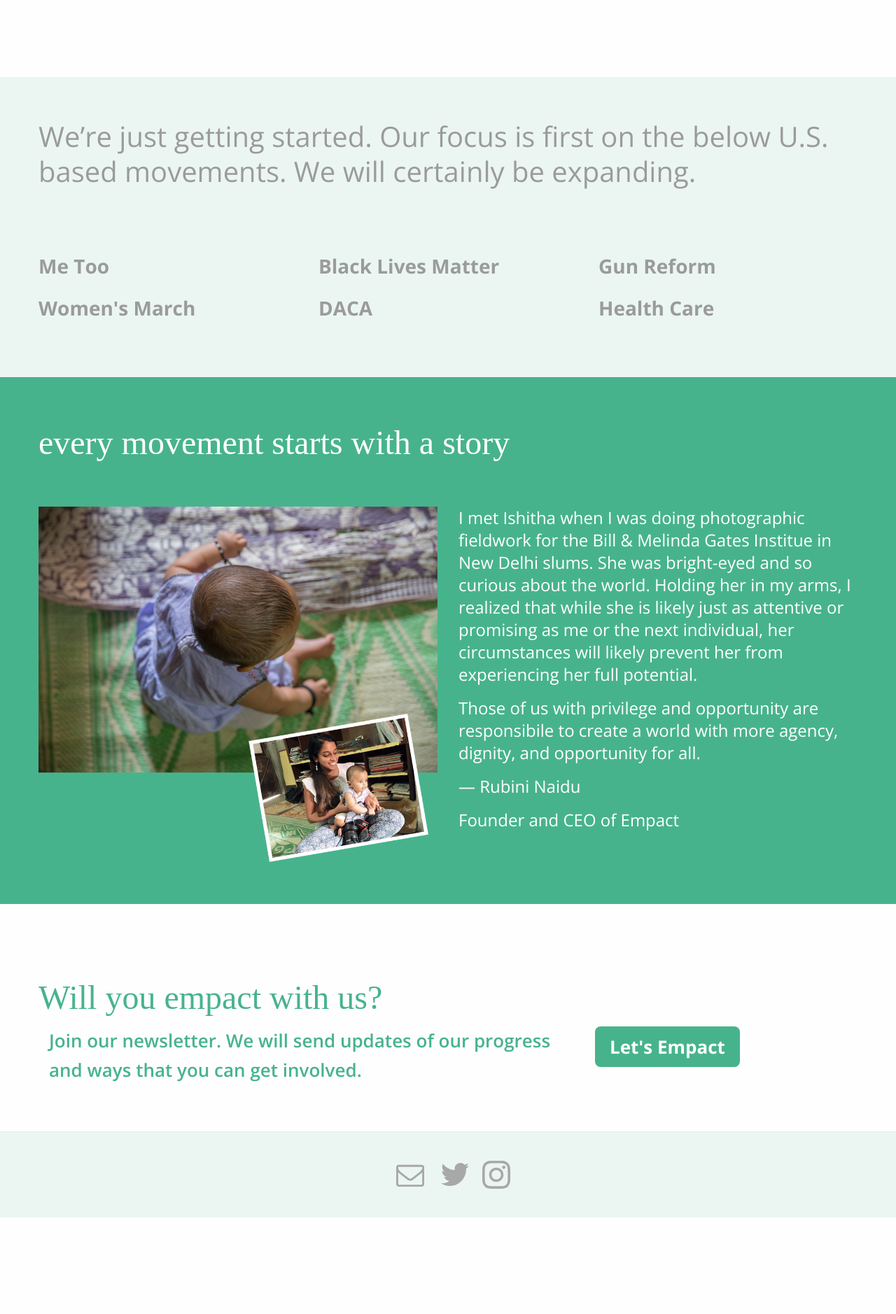
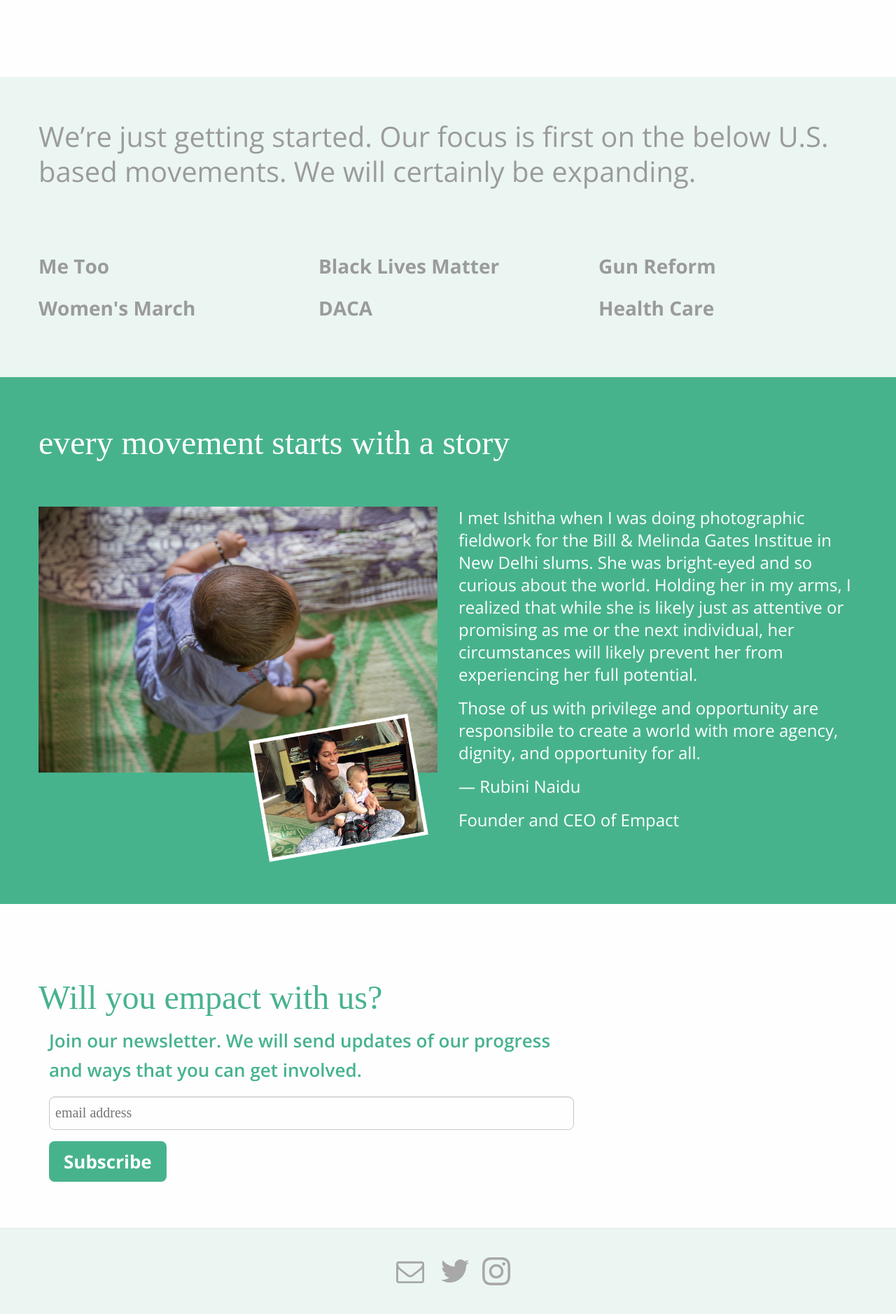
Before and after one commit to naidurubini/empact.cc, a Jekyll site: the page built from index.html, in a window 1280 px wide. Shown: the part 1580-3458 px from the top of the page at 70% size. Built offline with Jekyll 4.4.1, drawn with Linux system fonts in a browser that asks for light colours; some web fonts are replaced; before the commit the page ends 3320 px from its top, so only the background shows below that.

Commit message:
Mail chimp Subscribe added
Resolved #12

```diff
--- a/css/empact.scss
+++ b/css/empact.scss
@@ -160,6 +160,12 @@
   }
 }
 
+input[type=email]{
+  border-radius: 8px;
+  height: 3rem;
+  font-size: 20px;
+}
+
 //Footer
 .social {
   width: 60px;
--- a/index.html
+++ b/index.html
@@ -105,10 +105,16 @@
     <div class="small-12 columns">
       <div class="small-12 medium-8 columns">
         <p>Join our newsletter. We will send updates of our progress and ways that you can get involved.</p>
-      </div>
-      <div class="small-12 medium-4 columns">
-        <a href=""><div class="button">Let's Empact</div></a>
+        <input type="email" value="" name="EMAIL" class="email" id="mce-EMAIL" placeholder="email address" required>
+        <!-- real people should not fill this in and expect good things - do not remove this or risk form bot signups-->
+        <div style="position: absolute; left: -5000px;" aria-hidden="true"><input type="text" name="b_daf7dca406217473764651ca4_e8ed302308" tabindex="-1" value=""></div>
+        <div class="clear"><input type="submit" value="Subscribe" name="subscribe" id="mc-embedded-subscribe" class="button"></div>
       </div>
     </div>
+<!--
+    <div class="small-12 medium-4 columns">
+      <a href=""><div class="button">Let's Empact</div></a>
+    </div>
+-->
   </div>
 </section>
```
Also changed, not shown: 3 other files.
